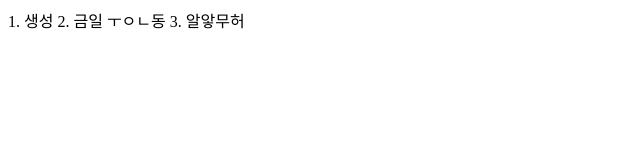
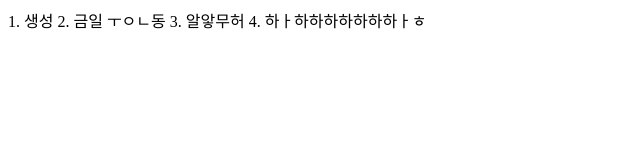
Before and after one commit to Parktaehoon1/myApp, a plain HTML site: page index.html in a window 1280 px wide. Shown: the whole page, without its empty margins (0-640 px from the left). Drawn offline with Linux system fonts and the light colour scheme.

Commit message:
페치해ㅗ자
페치해보자

```diff
--- a/index.html
+++ b/index.html
@@ -10,5 +10,6 @@
 	1. 생성
 	2. 금일 ㅜㅇㄴ동
 	3. 알앟무허
+	4. 하ㅏ하하하하하하하ㅏㅎ
 </body>
 </html>
```
